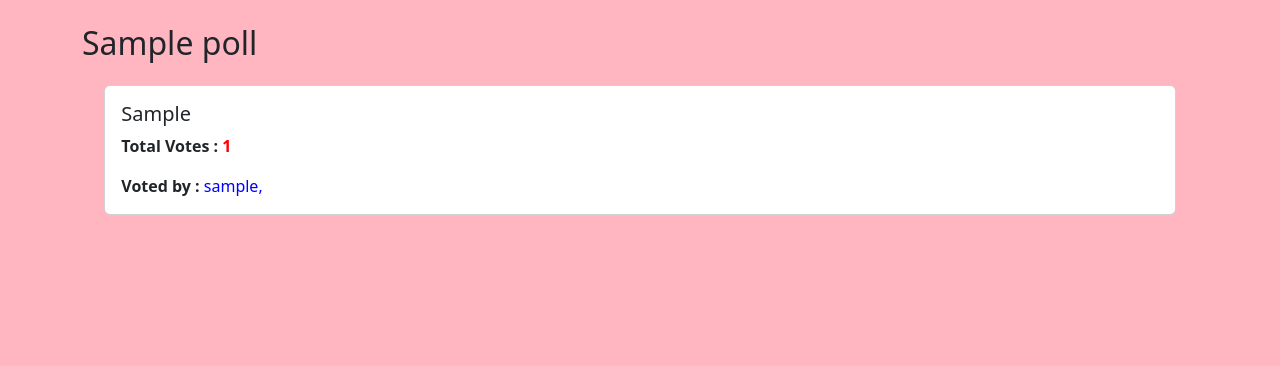
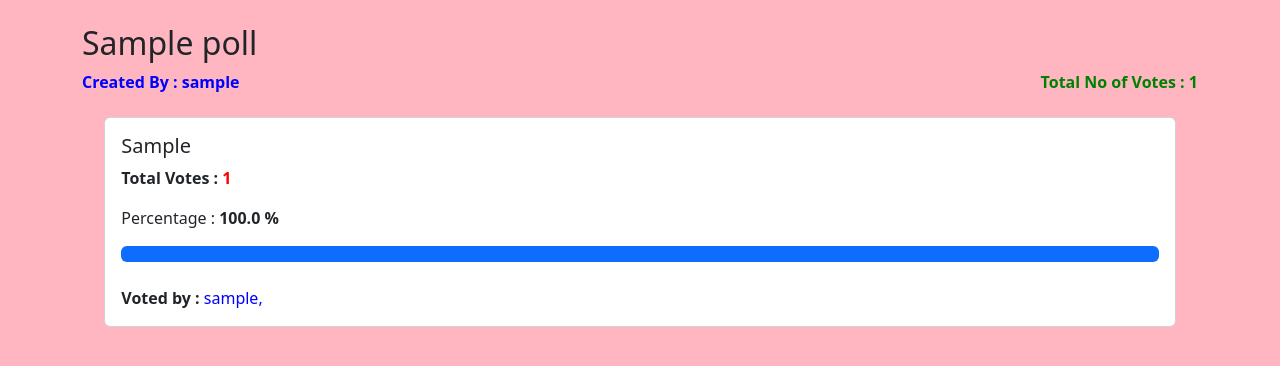
Before and after one commit to prema1432/arcitech_poll_assignment, a Django app: page /1/ in a window 1280 px wide. Shown: the part 112-478 px from the top of the page. Run offline with Django 3.2, Linux system fonts and the light colour scheme; a user stored in the database is signed in; tables that the repository leaves empty hold one stand-in row (values such as "Sample post").

Commit message:
added percentages

```diff
--- a/poll/models.py
+++ b/poll/models.py
@@ -19,6 +19,12 @@ class Poll(TimeStampedModel):
     def __str__(self):
         return self.question
 
+    def total_votes(self):
+        total = 0
+        for option in self.options.all():
+            total += option.votes
+        return total
+
 
 class PollOption(TimeStampedModel):
     poll = models.ForeignKey(Poll, on_delete=models.CASCADE, related_name='options')
@@ -28,6 +34,15 @@ class PollOption(TimeStampedModel):
     def __str__(self):
         return self.option
 
+    @property
+    def get_voting_percentage(self):
+        total_votes = self.poll.total_votes()
+        if total_votes == 0:
+            return 0
+        voting_percentage = (self.votes / total_votes) * 100
+        return round(voting_percentage, 2)
+
+
 class Vote(TimeStampedModel):
     poll_option = models.ForeignKey(PollOption, on_delete=models.CASCADE, related_name='voted')
     voter = models.ForeignKey(User, on_delete=models.CASCADE)
--- a/templates/polls/poll_detail.html
+++ b/templates/polls/poll_detail.html
@@ -5,13 +5,24 @@
         <br>
         {% if user_has_voted == True %}
             <h2>{{ poll.question }}</h2>
-
+            <p style="font-weight: bold;">
+                <span style="color: blue">Created By : {{ poll.created_by }}</span>
+                <span style="float: right;color: green">Total No of Votes : {{ poll.total_votes }}</span>
+            </p>
             {% for option in options %}
                 <div class="card">
                     <div class="card-body">
                         <h5 class="card-title">{{ option.option }}</h5>
+
                         <p class="card-text"><b>Total Votes :</b>
                             <span style="font-weight: bold;color: red">{{ option.votes }}</span></p>
+                        <p>Percentage : <b> {{ option.get_voting_percentage }} %</b></p>
+                        <div class="progress">
+                            <div class="progress-bar" role="progressbar"
+                                 style="width: {{ option.get_voting_percentage }}%" aria-valuenow="50" aria-valuemin="0"
+                                 aria-valuemax="100"></div>
+                        </div>
+                        <br>
 
                         <p class="card-text"><b>Voted by :</b><span style="color: blue">
                         {% for user in option.voted.all %} {{ user.voter }}, {% endfor %}</span></p>
```
Also changed, not shown: templates/index.html (+6 -4 lines), templates/polls/poll_results.html (+12 -1 lines).
